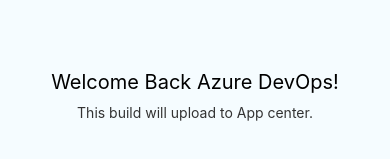
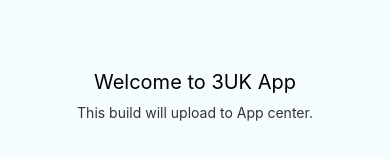
Before and after one commit to mosinbagban/ReactNJenkin, a React Native app: screen / in a window 390 px wide. Shown: the part 327-486 px from the top of the page. Built offline with nearby package versions, Linux system fonts and the light colour scheme.

Commit message:
new changes

```diff
--- a/App.js
+++ b/App.js
@@ -21,7 +21,7 @@
   render() {
     return (
       <View style={styles.container}>
-        <Text style={styles.welcome}>Welcome Back Azure DevOps!</Text>
+        <Text style={styles.welcome}>Welcome to 3UK App</Text>
         <Text style={styles.instructions}>This build will upload to App center.</Text>
         <Text style={styles.instructions}>{instructions}</Text>
       </View>
```
Also changed, not shown: 3 other files (tests, documents, lock files or other folders).
